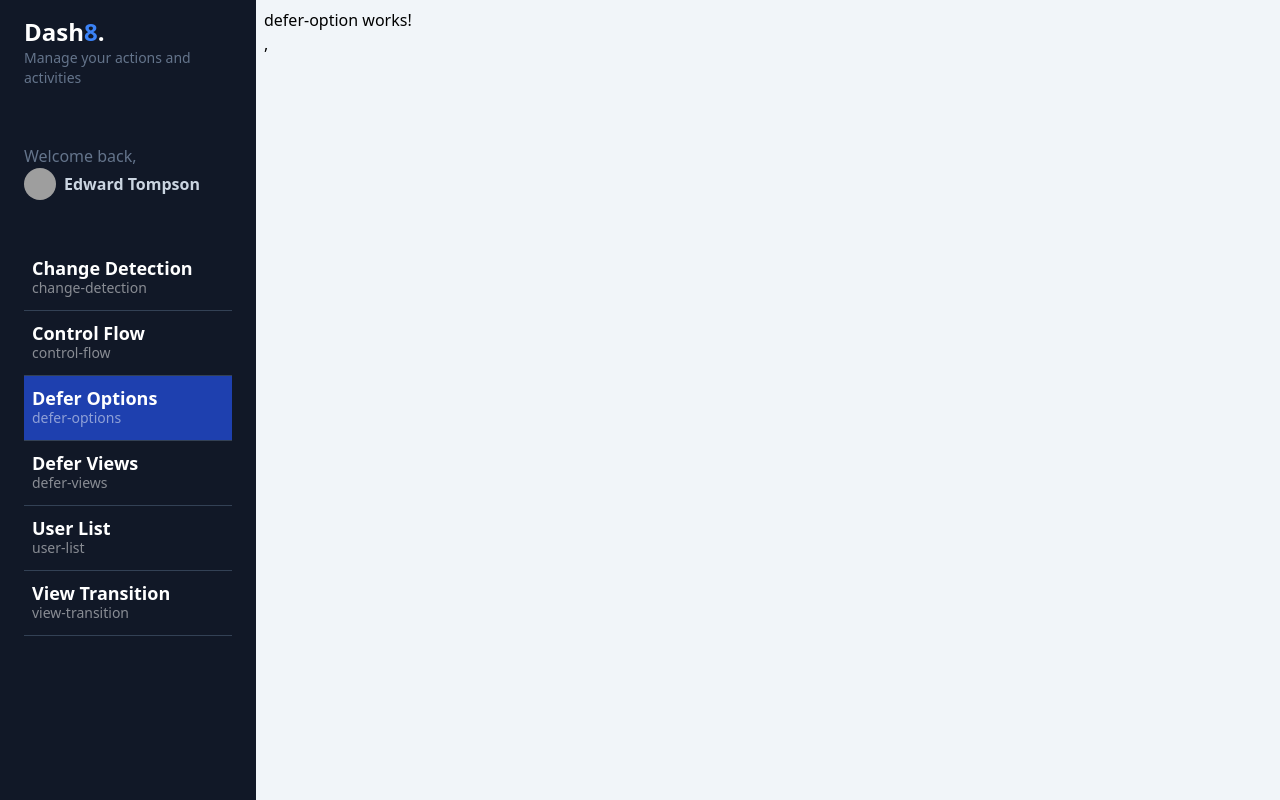
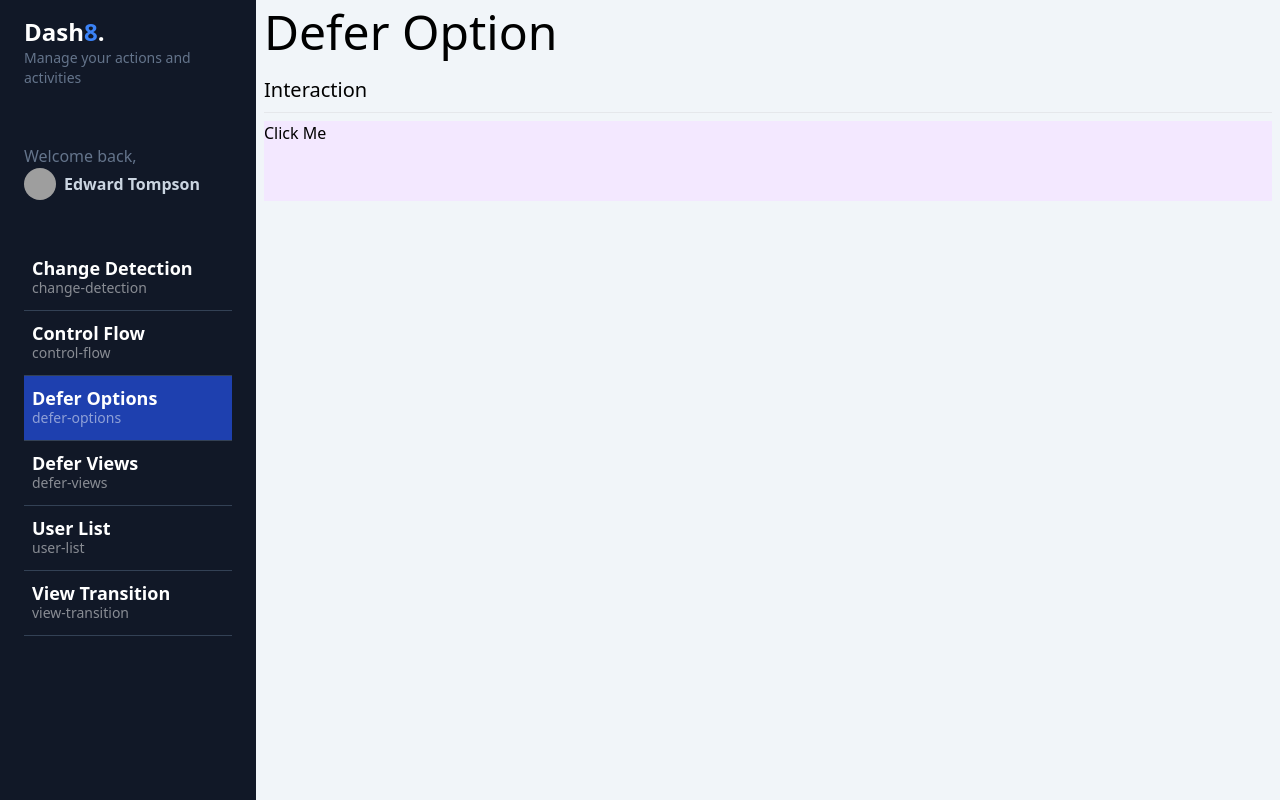
Before and after one commit to cuadros-code/Angular-Latest-v18, an Angular app: page /dashboard/defer-options in a window 1280 px wide. Built offline with nearby package versions, Linux system fonts and the light colour scheme; grey boxes are pictures that could not be loaded.

Commit message:
defer on interaction

```diff
--- a/src/app/dashboard/pages/defer-option/defer-option.component.html
+++ b/src/app/dashboard/pages/defer-option/defer-option.component.html
@@ -1 +1,18 @@
-<p>defer-option works!</p>,
+<app-title title="Defer Option"></app-title>
+
+<section class="grid grid-cols-1">
+
+  <h1 class="text-xl">Interaction</h1>
+  <hr class="my-2">
+
+  @defer (on interaction) {
+    <app-heavy-loaders-fast cssClass="bg-blue-500 h-20">
+      <span>On Interaction</span>
+    </app-heavy-loaders-fast>
+  } @placeholder {
+    <div class="w-full h-20 bg-purple-100">
+      Click Me
+    </div>
+  }
+
+</section>
--- a/src/app/dashboard/pages/defer-option/defer-option.component.ts
+++ b/src/app/dashboard/pages/defer-option/defer-option.component.ts
@@ -1,11 +1,15 @@
 import { CommonModule } from '@angular/common';
 import { ChangeDetectionStrategy, Component } from '@angular/core';
+import { HeavyLoadersFastComponent } from '@shared/heavy-loaders/heavy-loaders-fast.component';
+import { TitleComponent } from '@shared/title/title.component';
 
 @Component({
   selector: 'app-defer-option',
   standalone: true,
   imports: [
     CommonModule,
+    TitleComponent,
+    HeavyLoadersFastComponent,
   ],
   templateUrl: './defer-option.component.html',
   styles: `
--- a/src/app/shared/heavy-loaders/heavy-loaders-fast.component.ts
+++ b/src/app/shared/heavy-loaders/heavy-loaders-fast.component.ts
@@ -1,5 +1,5 @@
 import { CommonModule } from '@angular/common';
-import { Component } from '@angular/core';
+import { Component, input } from '@angular/core';
 
 @Component({
   selector: 'app-heavy-loaders-fast',
@@ -8,7 +8,13 @@ import { Component } from '@angular/core';
     CommonModule,
   ],
   template: `
-    <h1>Loader Fast</h1>
+    <section [ngClass]="['w-full h-[600px]', cssClass()]">
+      <ng-content />
+    </section>
   `
 })
-export class HeavyLoadersFastComponent { }
+export class HeavyLoadersFastComponent {
+
+  cssClass = input.required<string>()
+
+}
```
